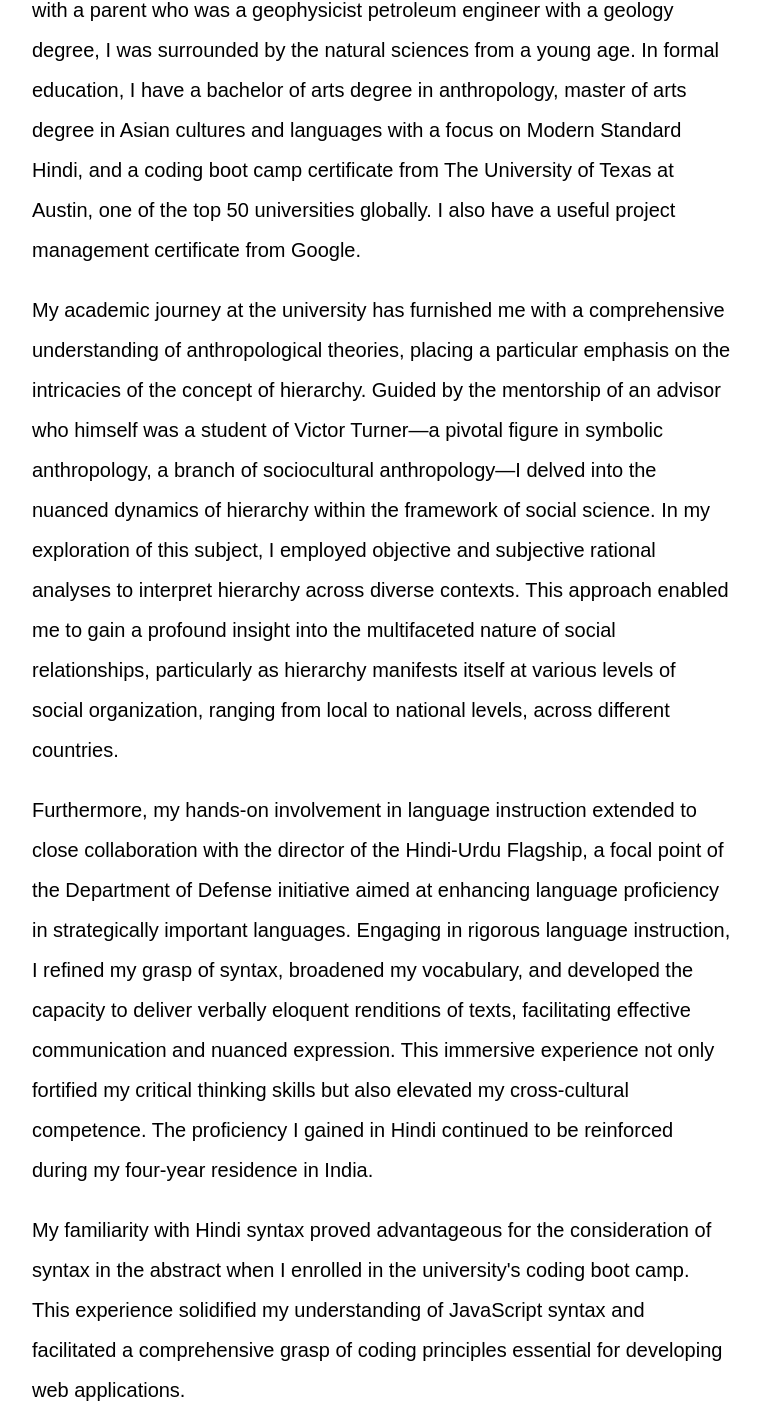
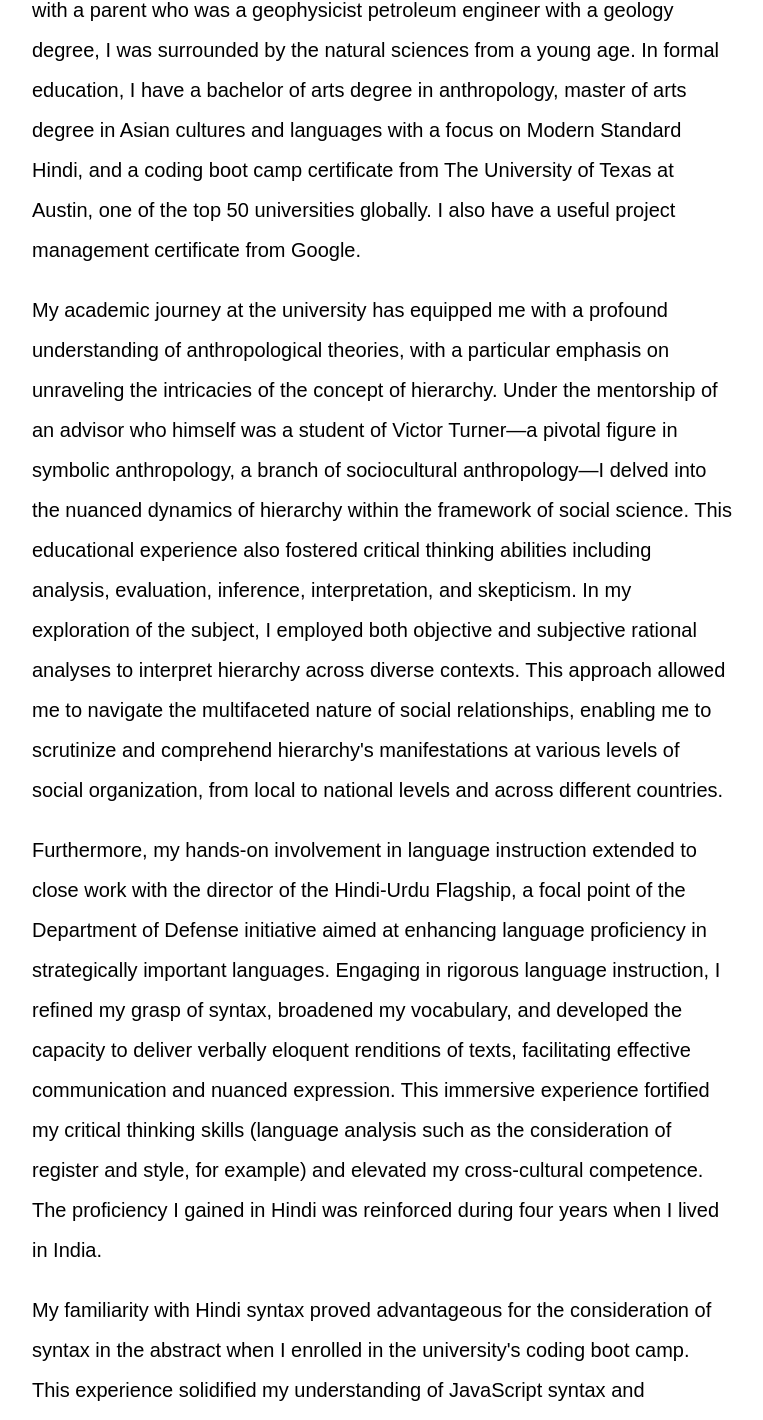
Before and after one commit to Colin-Pace/Portfolio, a React (Create React App) app: page / in a window 1280 px wide. Shown: the part 523-1943 px from the top of the page, without its empty margins (258-1021 px from the left). Built offline with nearby package versions, Linux system fonts and the light colour scheme.

Commit message:
textual edits

```diff
--- a/src/Profile.js
+++ b/src/Profile.js
@@ -6,8 +6,8 @@ function Profile() {
     <div>
       <p className = 'profileText'>I relish a sophisticated science joke like, "Why don’t scientists trust atoms? Because they make up everything."</p>
       <p className = 'profileText'>On the scholastic front, I've not only embraced academic excellence but soared to remarkable heights, clinching positions nationally in the 99th and 96th percentiles on standardized tests, each time in two subjects. Growing up with a parent who was a geophysicist petroleum engineer with a geology degree, I was surrounded by the natural sciences from a young age. In formal education, I have a bachelor of arts degree in anthropology, master of arts degree in Asian cultures and languages with a focus on Modern Standard Hindi, and a coding boot camp certificate from The University of Texas at Austin, one of the top 50 universities globally. I also have a useful project management certificate from Google.</p>
-      <p className = 'profileText'>My academic journey at the university has furnished me with a comprehensive understanding of anthropological theories, placing a particular emphasis on the intricacies of the concept of hierarchy. Guided by the mentorship of an advisor who himself was a student of Victor Turner—a pivotal figure in symbolic anthropology, a branch of sociocultural anthropology—I delved into the nuanced dynamics of hierarchy within the framework of social science. In my exploration of this subject, I employed objective and subjective rational analyses to interpret hierarchy across diverse contexts. This approach enabled me to gain a profound insight into the multifaceted nature of social relationships, particularly as hierarchy manifests itself at various levels of social organization, ranging from local to national levels, across different countries.</p>
-      <p className = 'profileText'>Furthermore, my hands-on involvement in language instruction extended to close collaboration with the director of the Hindi-Urdu Flagship, a focal point of the Department of Defense initiative aimed at enhancing language proficiency in strategically important languages. Engaging in rigorous language instruction, I refined my grasp of syntax, broadened my vocabulary, and developed the capacity to deliver verbally eloquent renditions of texts, facilitating effective communication and nuanced expression. This immersive experience not only fortified my critical thinking skills but also elevated my cross-cultural competence. The proficiency I gained in Hindi continued to be reinforced during my four-year residence in India.</p>
+      <p className = 'profileText'>My academic journey at the university has equipped me with a profound understanding of anthropological theories, with a particular emphasis on unraveling the intricacies of the concept of hierarchy. Under the mentorship of an advisor who himself was a student of Victor Turner—a pivotal figure in symbolic anthropology, a branch of sociocultural anthropology—I delved into the nuanced dynamics of hierarchy within the framework of social science. This educational experience also fostered critical thinking abilities including analysis, evaluation, inference, interpretation, and skepticism. In my exploration of the subject, I employed both objective and subjective rational analyses to interpret hierarchy across diverse contexts. This approach allowed me to navigate the multifaceted nature of social relationships, enabling me to scrutinize and comprehend hierarchy's manifestations at various levels of social organization, from local to national levels and across different countries.</p>
+      <p className = 'profileText'>Furthermore, my hands-on involvement in language instruction extended to close work with the director of the Hindi-Urdu Flagship, a focal point of the Department of Defense initiative aimed at enhancing language proficiency in strategically important languages. Engaging in rigorous language instruction, I refined my grasp of syntax, broadened my vocabulary, and developed the capacity to deliver verbally eloquent renditions of texts, facilitating effective communication and nuanced expression. This immersive experience fortified my critical thinking skills (language analysis such as the consideration of register and style, for example) and elevated my cross-cultural competence. The proficiency I gained in Hindi was reinforced during four years when I lived in India.</p>
       <p className = 'profileText'>My familiarity with Hindi syntax proved advantageous for the consideration of syntax in the abstract when I enrolled in the university's coding boot camp. This experience solidified my understanding of JavaScript syntax and facilitated a comprehensive grasp of coding principles essential for developing web applications.</p>
       <p className = 'profileText'>The Google Project Management Certificate provided me with comprehensive insights into the project life cycle, emphasizing the essential documentation required to navigate tasks and milestones through project phases efficiently, leading to successful project completion.</p>
       <p className = 'profileText'>For an occupation, I have held two distinguished positions: one as a Research Engineering Scientist Associate at Applied Research Laboratories and the other as a Project Coordinator for ADU Geeks.</p>
```
